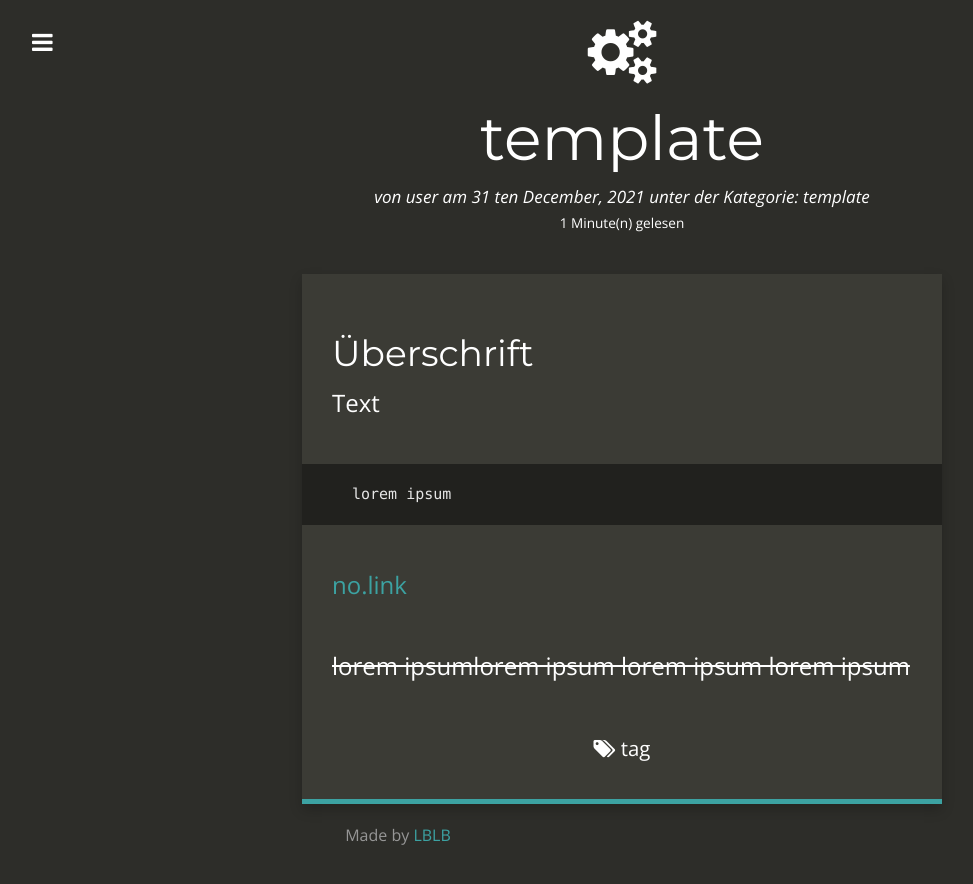
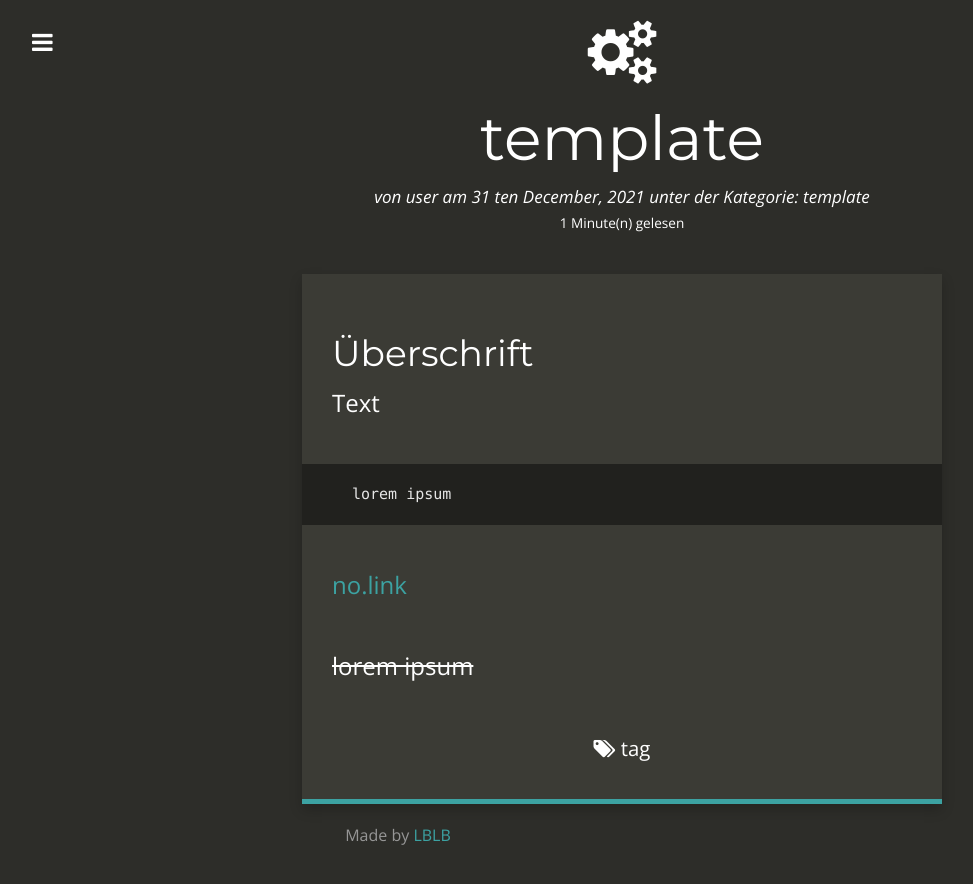
Before and after one commit to eski1337/lblb-it-ffd00, a Jekyll site: the page built from _posts/1999-01-01-template.md, in a window 1280 px wide. Shown: the top 884 px of the page, without its empty margins (18-991 px from the left). Built offline with Jekyll 4.4.1, drawn with Linux system fonts in a browser that asks for light colours; nearby versions of some CDN libraries; comment, search, counter and statistics services are not loaded.

Commit message:
1999-01-01-template.md: changed

```diff
--- a/_posts/1999-01-01-template.md
+++ b/_posts/1999-01-01-template.md
@@ -22,4 +22,4 @@ lorem ipsum
 
 [no.link](http://no.struggle.zone)
 
-<del>lorem ipsumlorem ipsum lorem ipsum lorem ipsum</del>
+<del>lorem ipsum</del>
```
